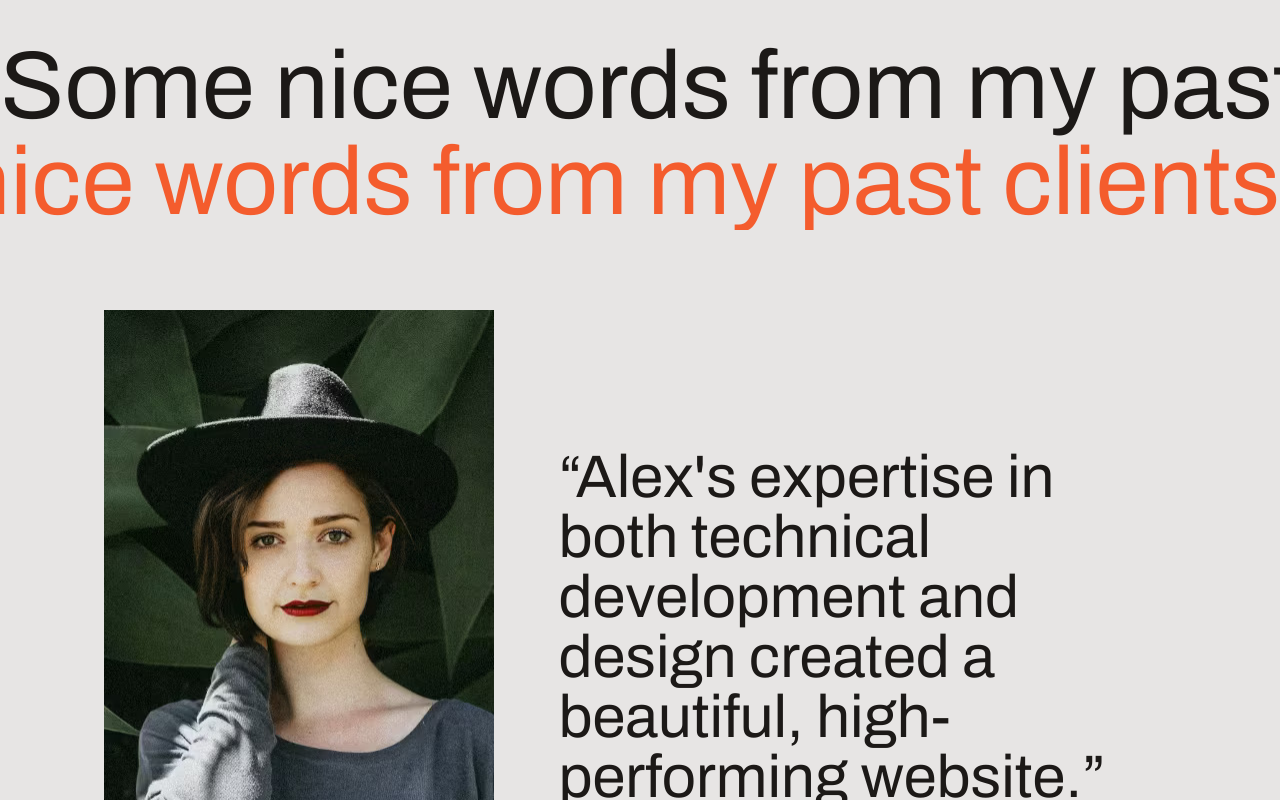
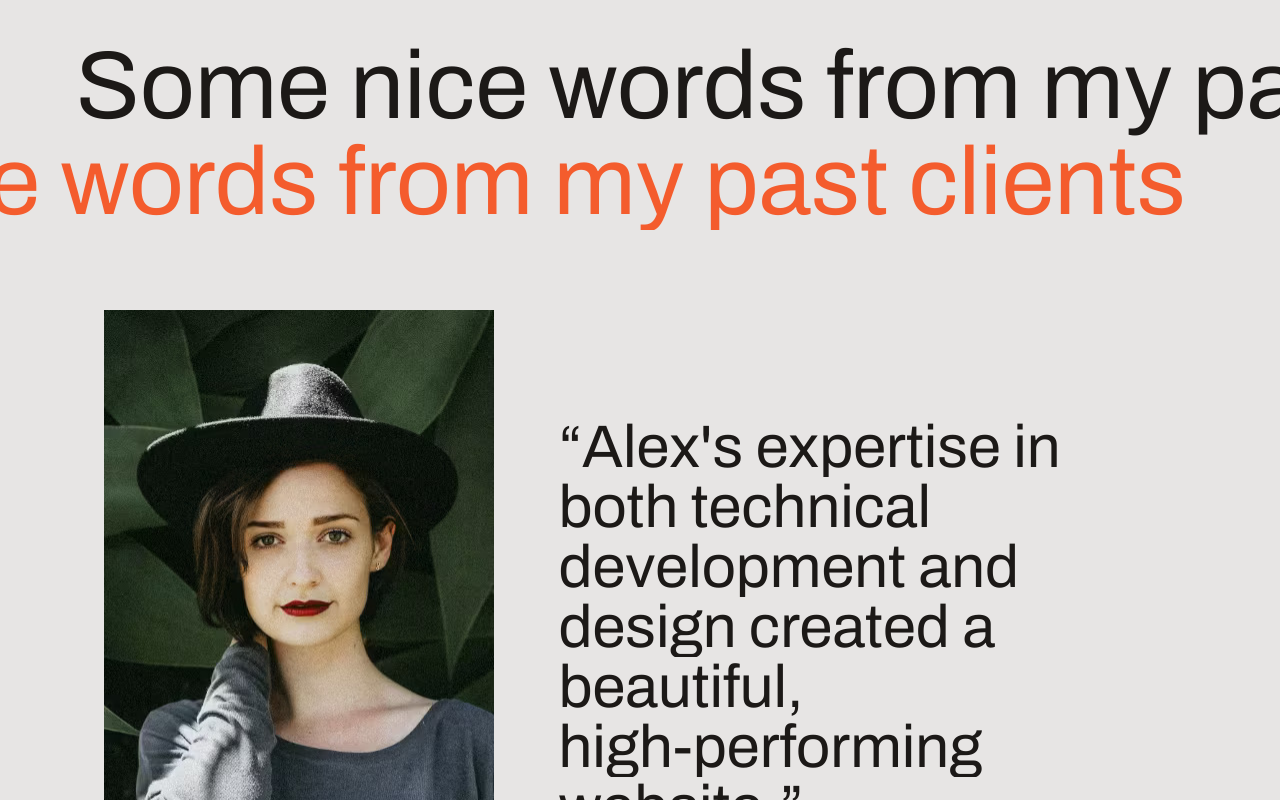
Before and after one commit to i-am-feyi/Minimal-Single-Page-Portfolio, a Next.js app: page / in a window 1280 px wide. Shown: the part 4600-5400 px from the top of the page. Built offline with nearby package versions, Linux system fonts and the light colour scheme.

Commit message:
chore: Implement Testimonials Section Animation

```diff
--- /dev/null
+++ b/src/components/testimonial.tsx
@@ -0,0 +1,110 @@
+import useTextRevealAnimation from "@/hooks/use-text-reveal-animation";
+import { motion, usePresence } from "motion/react";
+import { StaticImport } from "next/dist/shared/lib/get-img-props";
+import Image from "next/image";
+import React, { HTMLAttributes, useEffect } from "react";
+import { twMerge } from "tailwind-merge";
+
+const Testimonial = (
+  props: {
+    company: string;
+    image: string | StaticImport;
+    imagePositionY: number;
+    name: string;
+    quote: string;
+    role: string;
+    className?: string;
+  } & HTMLAttributes<HTMLDivElement>
+) => {
+  const {
+    company,
+    image,
+    imagePositionY,
+    name,
+    quote,
+    role,
+    className,
+    ...rest
+  } = props;
+
+  const {
+    scope: quoteScope,
+    entranceAnimation: quoteEntranceAnimation,
+    exitAnimation: quoteExitAnimation,
+  } = useTextRevealAnimation();
+
+  const {
+    scope: citeScope,
+    entranceAnimation: citeEntranceAnimation,
+    exitAnimation: citeExitAnimation,
+  } = useTextRevealAnimation();
+
+  const [isPresent, safeToRemove] = usePresence();
+
+  useEffect(() => {
+    if (isPresent) {
+      quoteEntranceAnimation()!.then(() => {
+        citeEntranceAnimation();
+      });
+    } else {
+      quoteExitAnimation().then(() => {
+        citeExitAnimation().then(() => {
+          safeToRemove();
+        });
+      });
+    }
+  }, [isPresent]);
+
+  return (
+    <div
+      key={name}
+      className={twMerge(
+        "grid md:grid-cols-5 md:gap-8 lg:gap-16 items-center",
+        className
+      )}
+      {...rest}
+    >
+      <div className="md:col-span-2 aspect-square md:aspect-[9/16] relative">
+        <motion.div
+          className="absolute h-full bg-stone-900"
+          initial={{
+            width: "100%",
+          }}
+          animate={{ width: 0 }}
+          exit={{ width: "100%" }}
+          transition={{
+            duration: 0.5,
+            repeatType: "mirror",
+          }}
+        />
+
+        <Image
+          src={image}
+          alt={name}
+          className="size-full object-cover"
+          style={{
+            objectPosition: `50% ${imagePositionY * 100}%`,
+          }}
+        />
+      </div>
+      <blockquote className="md:col-span-3">
+        <div
+          className="text-3xl md:text-5xl lg:text-6xl mt-8 md:mt-0"
+          ref={quoteScope}
+        >
+          <span>&ldquo;</span>
+          {quote}
+          <span>&rdquo;</span>
+        </div>
+        <cite
+          className="mt-4 md:mt-8 md:text-lg lg:text-xl not-italic block"
+          ref={citeScope}
+        >
+          {name}, {role} at {company}
+        </cite>
+      </blockquote>
+    </div>
+  );
+};
+
+export default Testimonial;
--- /dev/null
+++ b/src/hooks/use-text-reveal-animation.tsx
@@ -0,0 +1,52 @@
+import { stagger, useAnimate } from "motion/react";
+import { useEffect } from "react";
+import SplitType from "split-type";
+
+const useTextRevealAnimation = () => {
+  const [scope, animate] = useAnimate();
+  useEffect(() => {
+    new SplitType(scope.current, {
+      types: "lines,words",
+      tagName: "span",
+    });
+  }, [scope]);
+
+  const entranceAnimation = () => {
+    const targets = scope.current.querySelectorAll(".word");
+    return animate(
+      targets,
+      {
+        transform: "translateY(0)",
+      },
+      {
+        duration: 0.5,
+        delay: stagger(0.125),
+      }
+    );
+  };
+
+  const exitAnimation = () => {
+    const targets = scope.current.querySelectorAll(".word");
+
+    return animate(
+      targets,
+      {
+        transform: "translateY(100%)",
+      },
+      {
+        duration: 0.3,
+        delay: stagger(-0.025, {
+          startDelay: targets.length * 0.025,
+        }),
+      }
+    );
+  };
+
+  return {
+    scope,
+    entranceAnimation,
+    exitAnimation,
+  };
+};
+
+export default useTextRevealAnimation;
--- a/src/sections/Testimonials.tsx
+++ b/src/sections/Testimonials.tsx
@@ -1,9 +1,19 @@
-import { FC } from "react";
+"use client";
+import { FC, useEffect, useRef, useState } from "react";
 import image1 from "@/assets/images/testimonial-1.jpg";
 import image2 from "@/assets/images/testimonial-2.jpg";
 import image3 from "@/assets/images/testimonial-3.jpg";
 import Image from "next/image";
 import test from "node:test";
+import {
+  AnimatePresence,
+  motion,
+  useAnimate,
+  useScroll,
+  useTransform,
+} from "motion/react";
+import Testimonial from "@/components/testimonial";
+import SplitType from "split-type";
 
 /* eslint-disable-next-line @typescript-eslint/no-unused-vars */
 const testimonials = [
@@ -37,53 +47,76 @@ const testimonials = [
 ];
 
 const Testimonials: FC = () => {
-  const testimonialIndex = 0;
+  const [testimonialIndex, setTestimonialIndex] = useState(0);
+
+  const titleRef = useRef(null);
+
+  const { scrollYProgress } = useScroll({
+    target: titleRef,
+    offset: ["start end", "end start"],
+  });
+
+  const transformTop = useTransform(scrollYProgress, [0, 1], ["0%", "15%"]);
+  const transformBottom = useTransform(scrollYProgress, [0, 1], ["0%", "-15%"]);
+
+  const handleClickPrev = () => {
+    setTestimonialIndex((current) => {
+      if (current === 0) {
+        return testimonials.length - 1;
+      }
+      return current - 1;
+    });
+  };
+
+  const handleClickNext = () => {
+    setTestimonialIndex((current) => {
+      if (current === testimonials.length - 1) {
+        return 0;
+      }
+      return current + 1;
+    });
+  };
 
   return (
     <section className="section" id="testimonials">
-      <h2 className="text-4xl md:text-7xl lg:text-8xl flex flex-col overflow-hidden">
-        <span className="whitespace-nowrap">
+      <h2
+        className="text-4xl md:text-7xl lg:text-8xl flex flex-col overflow-hidden"
+        ref={titleRef}
+      >
+        <motion.span className="whitespace-nowrap" style={{ x: transformTop }}>
           Some nice words from my past clients
-        </span>
-        <span className="whitespace-nowrap self-end text-red-orange-500">
+        </motion.span>
+        <motion.span
+          className="whitespace-nowrap self-end text-red-orange-500"
+          style={{ x: transformBottom }}
+        >
           Some nice words from my past clients
-        </span>
+        </motion.span>
       </h2>
       <div className="container">
         <div className="mt-20">
+          <AnimatePresence mode="wait" initial={false}>
             {testimonials.map(
               ({ name, company, image, quote, role, imagePositionY }, index) =>
                 index === testimonialIndex && (
-                <div
+                  <Testimonial
                     key={name}
-                  className="grid md:grid-cols-5 md:gap-8 lg:gap-16 items-center"
-                >
-                  <div className="md:col-span-2 aspect-square md:aspect-[9/16]">
-                    <Image
-                      src={image}
-                      alt={name}
-                      className="size-full object-cover"
-                      style={{
-                        objectPosition: `50% ${imagePositionY * 100}%`,
-                      }}
+                    company={company}
+                    role={role}
+                    name={name}
+                    image={image}
+                    quote={quote}
+                    imagePositionY={imagePositionY}
                   />
-                  </div>
-                  <blockquote className="md:col-span-3">
-                    <div className="text-3xl md:text-5xl lg:text-6xl mt-8 md:mt-0">
-                      <span>&ldquo;</span>
-                      <span>{quote}</span>
-                      <span>&rdquo;</span>
-                    </div>
-                    <cite className="mt-4 md:mt-8 md:text-lg lg:text-xl not-italic block">
-                      {name}, {role} at {company}
-                    </cite>
-                  </blockquote>
-                </div>
                 )
             )}
+          </AnimatePresence>
         </div>
         <div className="mt-6 lg:mt-10 flex gap-4">
-          <button className="border border-stone-400 size-11 inline-flex items-center justify-center rounded-full">
+          <button
+            className="border border-stone-400 size-11 inline-flex items-center justify-center rounded-full hover:bg-red-orange-500 hover:text-white hover:border-red-orange-500 transition-all duration-500"
+            onClick={handleClickPrev}
+          >
             <svg
               xmlns="http://www.w3.org/2000/svg"
               fill="none"
@@ -99,7 +132,10 @@ const Testimonials: FC = () => {
               />
             </svg>
           </button>
-          <button className="border border-stone-400 size-11 inline-flex items-center justify-center rounded-full">
+          <button
+            className="border border-stone-400 size-11 inline-flex items-center justify-center rounded-full hover:bg-red-orange-500 hover:text-white hover:border-red-orange-500 transition-all duration-500"
+            onClick={handleClickNext}
+          >
             <svg
               xmlns="http://www.w3.org/2000/svg"
               fill="none"
```
Lines whose indentation alone changed are shown as unchanged.
